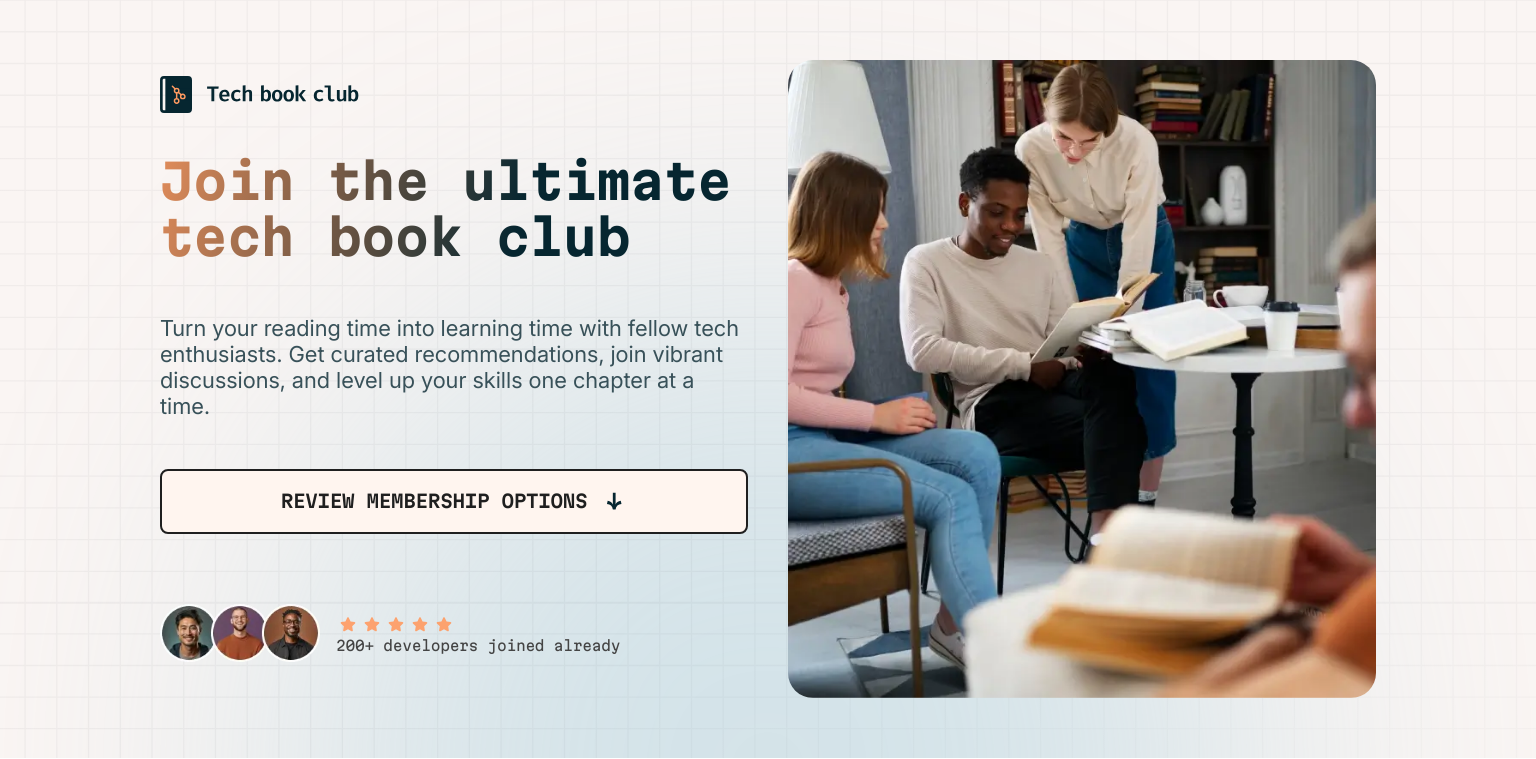
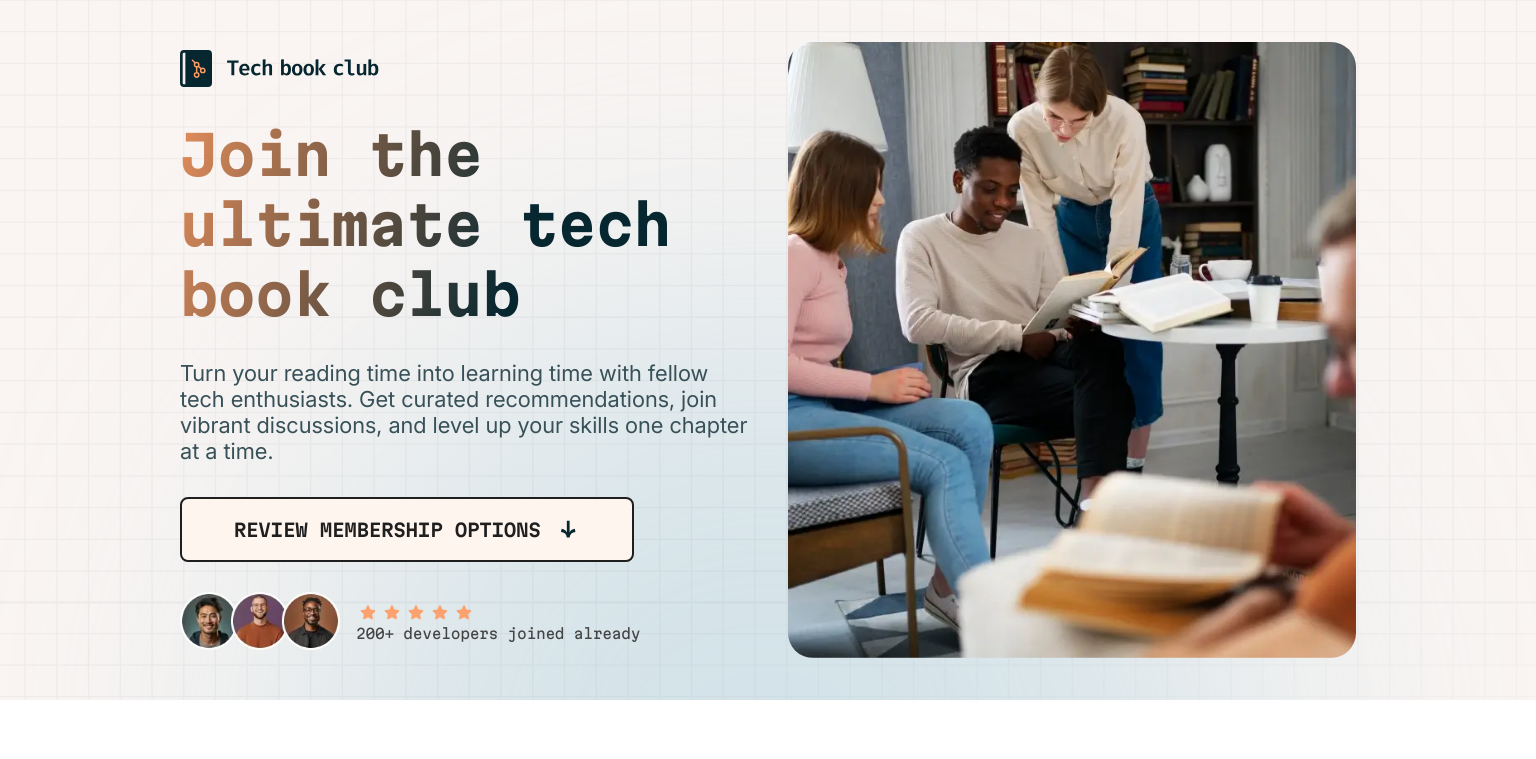
Before and after one commit to marijazlatkova/tech-book-club, a Vue app: page / in a window 1536 px wide. Shown: the top 759 px of the page. Built offline with nearby package versions, Linux system fonts and the light colour scheme; a web font is replaced by a local one.

Commit message:
refine hero, features, and journey layout

```diff
--- a/src/components/hero/HeroSection.vue
+++ b/src/components/hero/HeroSection.vue
@@ -1,8 +1,8 @@
 <template>
   <section class="hero">
+    <img :src="logo" class="logo" alt="Tech book club logo" />
+
     <div class="hero-left">
-      <img :src="logo" class="logo" alt="Tech book club logo" />
-
       <h1 class="hero-gradient">
         Join the ultimate tech book club
       </h1>
@@ -54,8 +54,10 @@
     padding: 40px 20px;
     display: grid;
     grid-template-columns: 1fr;
+    align-items: center;
     gap: 20px;
     overflow-x: hidden;
+    position: relative;
   }
 
   .logo {
@@ -158,39 +160,49 @@
     }
   }
 
-  @media (min-width: 1280px) {
+  @media (min-width: 1440px) {
     .hero {
-      padding: 60px 160px;
+      padding: 40px 180px;
       grid-template-columns: 1fr 1fr;
       align-items: center;
       gap: 40px;
+    }
+
+    .logo {
+      position: absolute;
+      top: 50px;
+      left: 180px;
+      z-index: 10;
+      padding-bottom: 0;
     }
 
     .hero-left {
       display: flex;
       flex-direction: column;
       gap: 20px;
-    }
-
-    .hero-image {
-      width: 100%;
-      height: auto;
-      border-radius: 25px;
-      object-fit: cover;
+      padding-top: 80px;
     }
 
     .hero-gradient {
-      font-size: 48px;
-      line-height: 56px;
+      font-size: 54px;
+      line-height: 70px;
+      padding-bottom: 10px;
     }
 
     .description {
       font-size: 22px;
+      padding-bottom: 13px;
     }
 
     .membership-btn {
+      width: 80%;
       font-size: 18px;
       padding: 18px;
+      margin: 0;
+    }
+
+    .social-proof {
+      margin: 10px 0;
     }
 
     .developers {
--- a/src/components/info/features/Features.vue
+++ b/src/components/info/features/Features.vue
@@ -180,9 +180,9 @@
     }
   }
 
-  @media screen and (min-width: 1280px) {
+  @media screen and (min-width: 1440px) {
     .features {
-      padding: 60px 160px
+      padding: 60px 180px
     }
 
     .features-block {
--- a/src/components/info/journey/Journey.vue
+++ b/src/components/info/journey/Journey.vue
@@ -110,9 +110,9 @@
     }
   }
 
-  @media (min-width: 1280px) {
+  @media (min-width: 1440px) {
     .journey {
-      padding: 60px 160px;
+      padding: 60px 180px;
     }
 
     .journey-wrapper {
```
